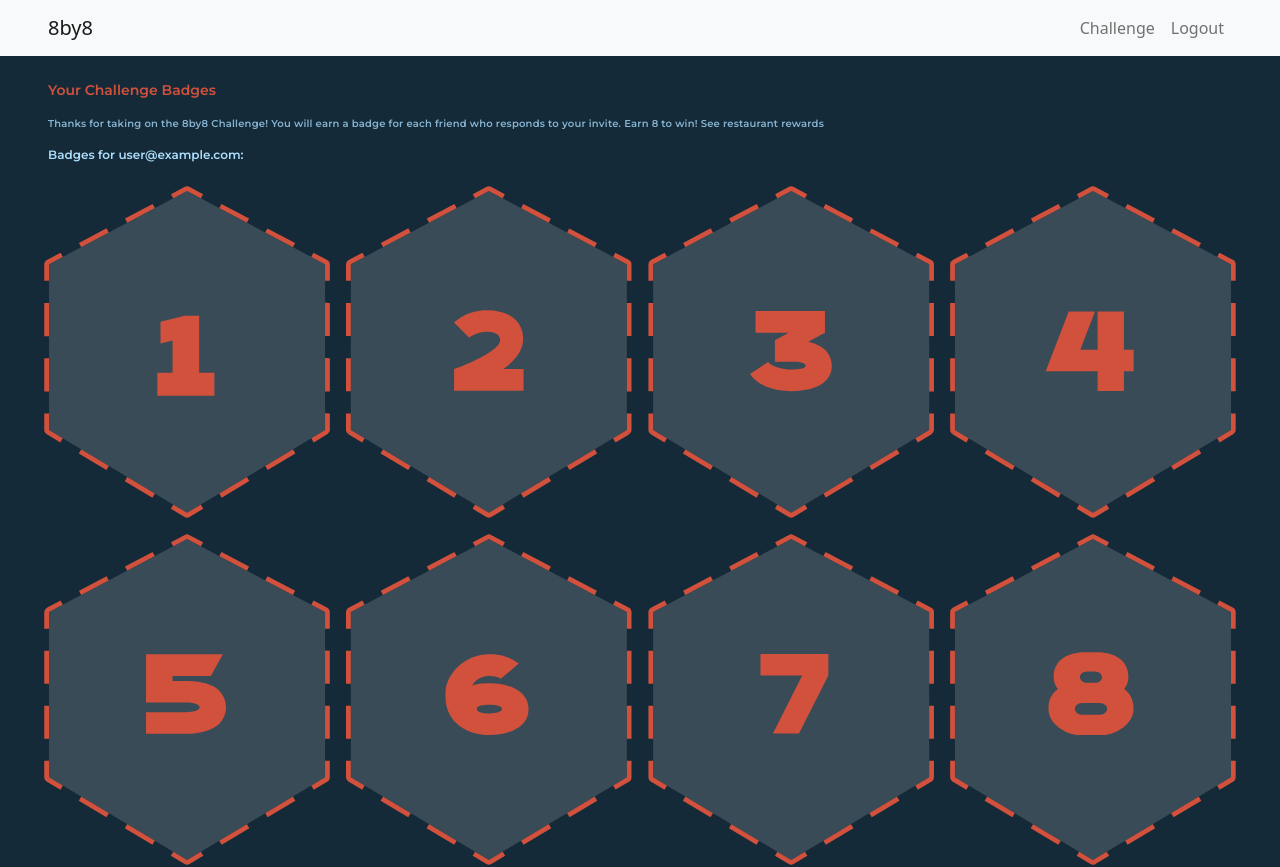
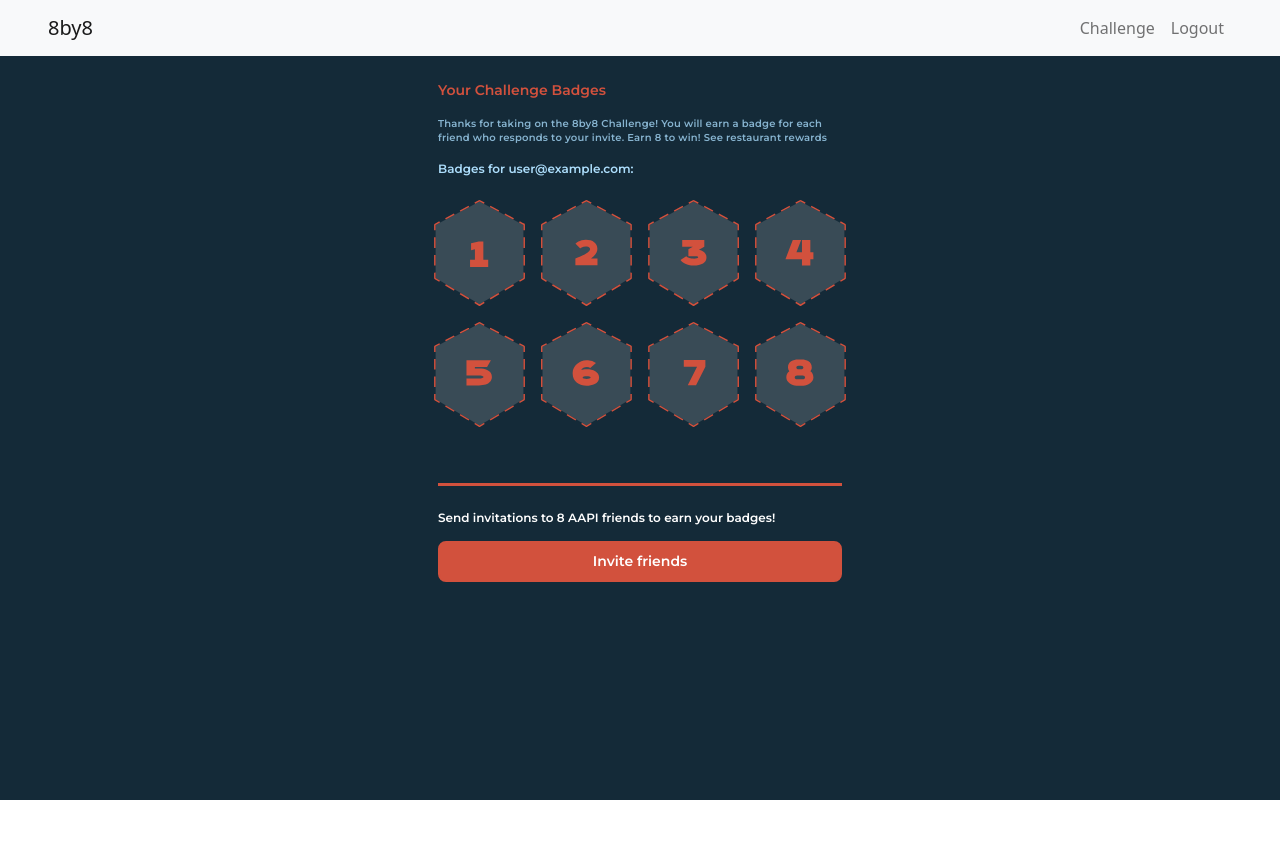
Before and after one commit to 8by8-org/web-app, a React (Create React App) app: page /challenge in a window 1280 px wide. Shown: the top 867 px of the page. After the commit the page ends 800 px from the top, so only its background shows below. Built offline with nearby package versions, Linux system fonts and the light colour scheme; no server answers; sample sign-in values are in the browser's storage.

Commit message:
fix big challenge page on larger screens

```diff
--- /dev/null
+++ b/src/components/App.css
@@ -0,0 +1,5 @@
+#root {
+    background-color: #142a38;
+    color: white;
+    height: 100vh;
+}
--- a/src/components/App.js
+++ b/src/components/App.js
@@ -7,6 +7,7 @@ import Login from './LoginPage';
 import Logout from './Logout';
 import PrivateRoute from './PrivateRoute';
 import SiteNavbar from './SiteNavbar';
+import './App.css';
 
 function App() {
     return (
--- a/src/components/ChallengePage.css
+++ b/src/components/ChallengePage.css
@@ -1,9 +1,7 @@
 @import url("https://fonts.googleapis.com/css2?family=Montserrat:wght@600&display=swap");
 
-.container-styles {
-  background-color: #142a38;
-  color: white;
-  min-height: 100vh;
+.challenge-wrapper {
+  max-width: 500px;
 }
 
 .primary {
--- a/src/components/ChallengePage.js
+++ b/src/components/ChallengePage.js
@@ -12,7 +12,7 @@ export default function ChallengePage() {
         togglePopupVisible(!popupVisible);
     }
     return (
-        <Container fluid className="py-4 px-5 container-styles" >
+        <Container fluid className="py-4 px-5 challenge-wrapper" >
             <div>
                 <p className="primary">Your Challenge Badges</p>
                 <p className="secondary">Thanks for taking on the 8by8 Challenge! You will earn a badge for each friend who responds to your invite. Earn 8 to win! See restaurant rewards</p>
```
